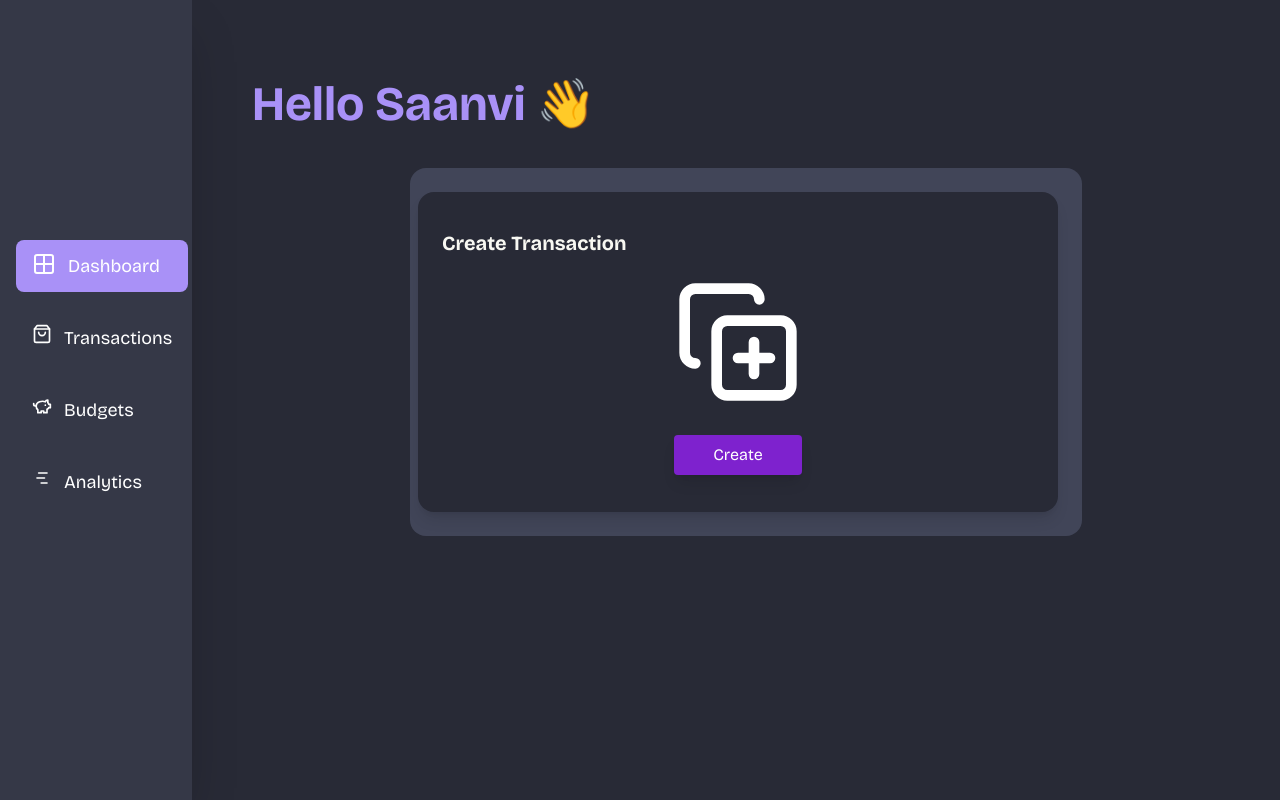
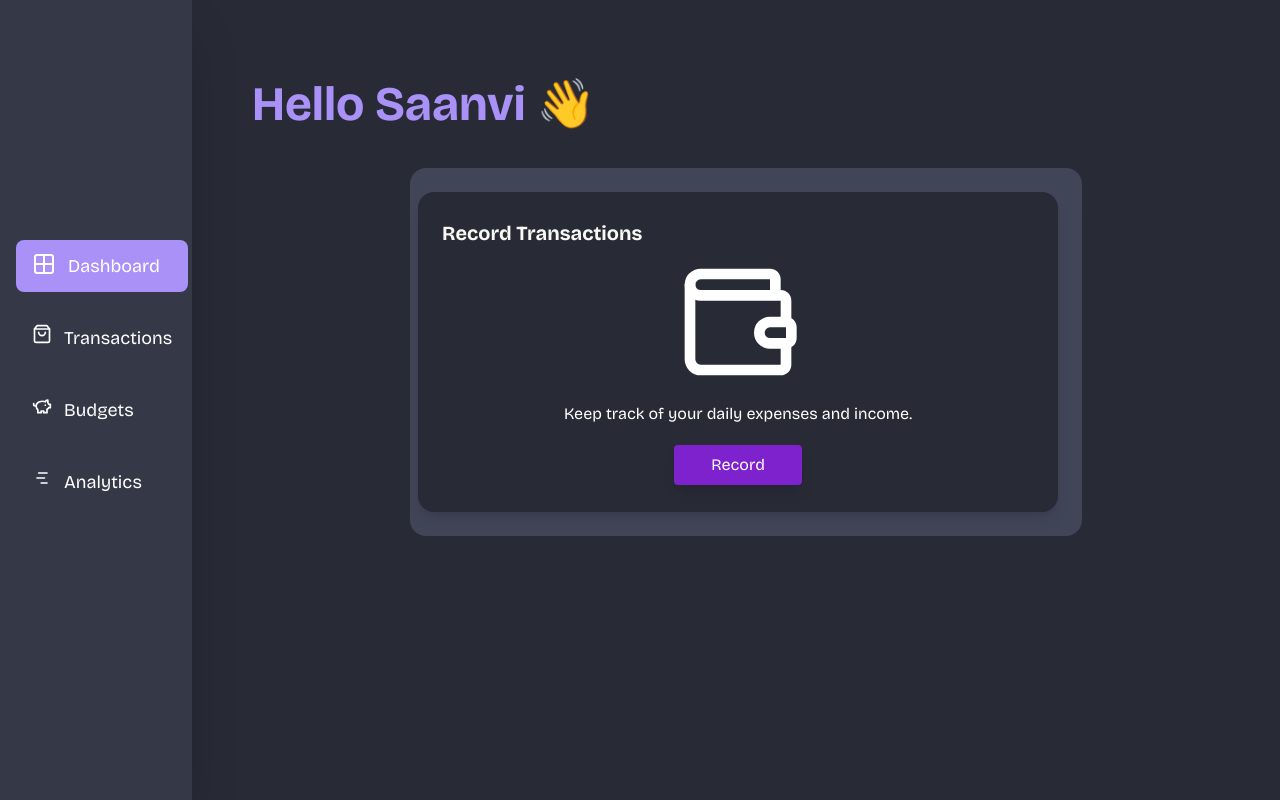
Before and after one commit to alvinbengeorge/expense-tracker, a Next.js app in the folder client/: page /dashboard in a window 1280 px wide. Built offline with nearby package versions, Linux system fonts and the light colour scheme.

Commit message:
feat: change card content

```diff
--- a/client/app/dashboard/page.tsx
+++ b/client/app/dashboard/page.tsx
@@ -1,38 +1,63 @@
 "use client";
 import Sidebar from "@/components/Sidebar";
 import Card from "@/components/Card";
-import { BookOpenCheck, CopyPlus, Eraser, PencilLine } from "lucide-react";
+import { BarChart3, PieChart, Wallet } from "lucide-react";
 import { useRouter } from "next/navigation";
 
 const DashboardPage = () => {
   const router = useRouter();
+
   const cards = [
     {
-      title: "Create Transaction",
-      description: <CopyPlus className="h-32 w-32 mx-auto" />,
-      buttonText: "Create",
+      title: "Record Transactions",
+      description: (
+        <>
+          <Wallet className="h-32 w-32 mx-auto" />
+          <p className="mt-4 text-center">
+            Keep track of your daily expenses and income.
+          </p>
+        </>
+      ),
+      buttonText: "Record",
       buttonColor: "bg-purple-700",
+      titleColor: "text-purple-700",
       handleClick: () => {
         router.push("/dashboard/transactions");
       },
     },
     {
-      title: "Read Transactions",
-      description: <BookOpenCheck className="h-32 w-32 mx-auto" />,
-      buttonText: "View",
+      title: "Create Budgets",
+      description: (
+        <>
+          <PieChart className="h-32 w-32 mx-auto" />
+          <p className="mt-4 text-center">
+            Set up budgets to manage your finances effectively.
+          </p>
+        </>
+      ),
+      buttonText: "Create",
       buttonColor: "bg-teal-500",
+      titleColor: "text-teal-500",
+      handleClick: () => {
+        router.push("/dashboard/budgets");
+      },
     },
     {
-      title: "Update Transaction",
-      description: <PencilLine className="h-32 w-32 mx-auto" />,
-      buttonText: "Update",
+      title: "Analyze Spending Habits",
+      description: (
+        <>
+          <BarChart3 className="h-32 w-32 mx-auto" />
+          <p className="mt-4 text-center">
+            Analyze your spending patterns and habits over time.
+          </p>
+        </>
+      ),
+      buttonText: "Analyze",
       buttonColor: "bg-yellow-500",
-    },
-    {
-      title: "Delete Transaction",
-      description: <Eraser className="h-32 w-32 mx-auto" />,
-      buttonText: "Delete",
-      buttonColor: "bg-red-500",
+      titleColor: "text-yellow-500",
+      handleClick: () => {
+        router.push("/dashboard/analysis");
+      },
     },
   ];
 
--- a/client/components/Card.tsx
+++ b/client/components/Card.tsx
@@ -16,7 +16,7 @@ const Card = ({
     <div className="carousel-item w-full p-2">
       <div className="card bg-[#282a36] w-full shadow-lg rounded-box p-6 h-[40vh] flex flex-col justify-evenly">
         <h2 className="text-xl font-bold mb-2">{title}</h2>
-        <p className="text-white">{description}</p>
+        <div className="text-white">{description}</div>
         <button
           className={`mt-4 ${buttonColor} text-white w-32 mx-auto py-2 px-4 rounded shadow-lg hover:brightness-110 transition`}
           onClick={onClick}
```
